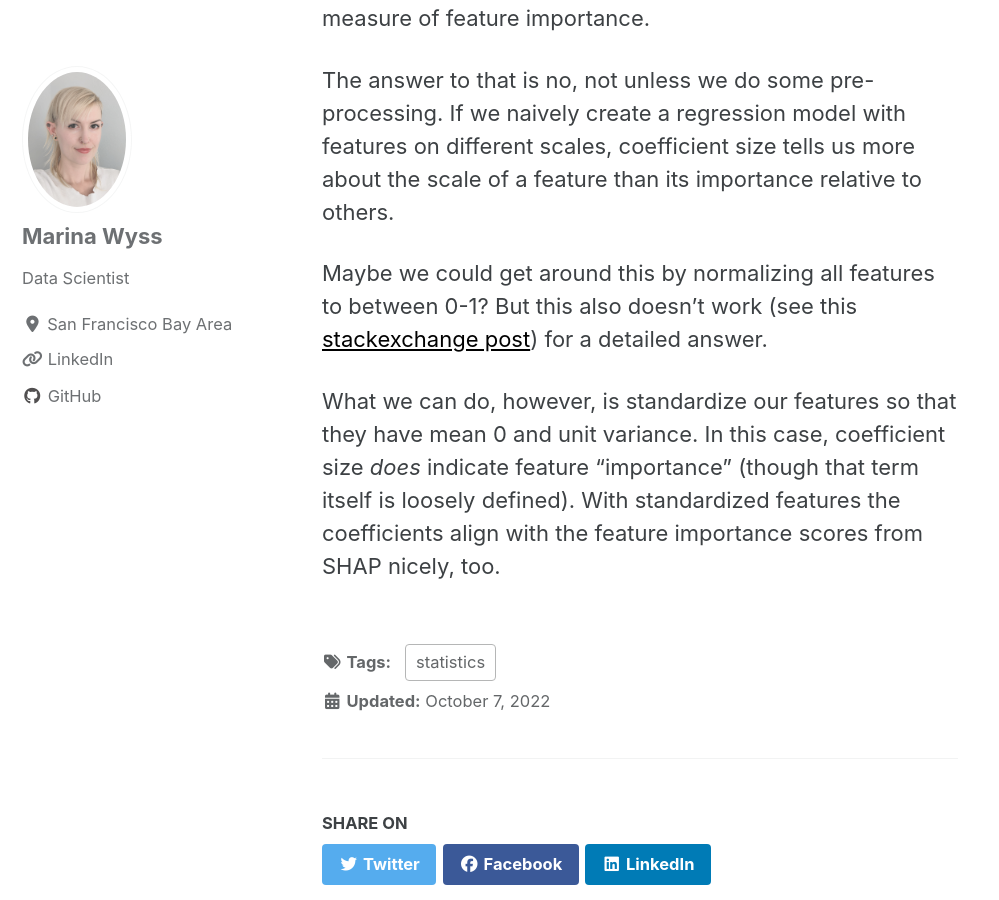
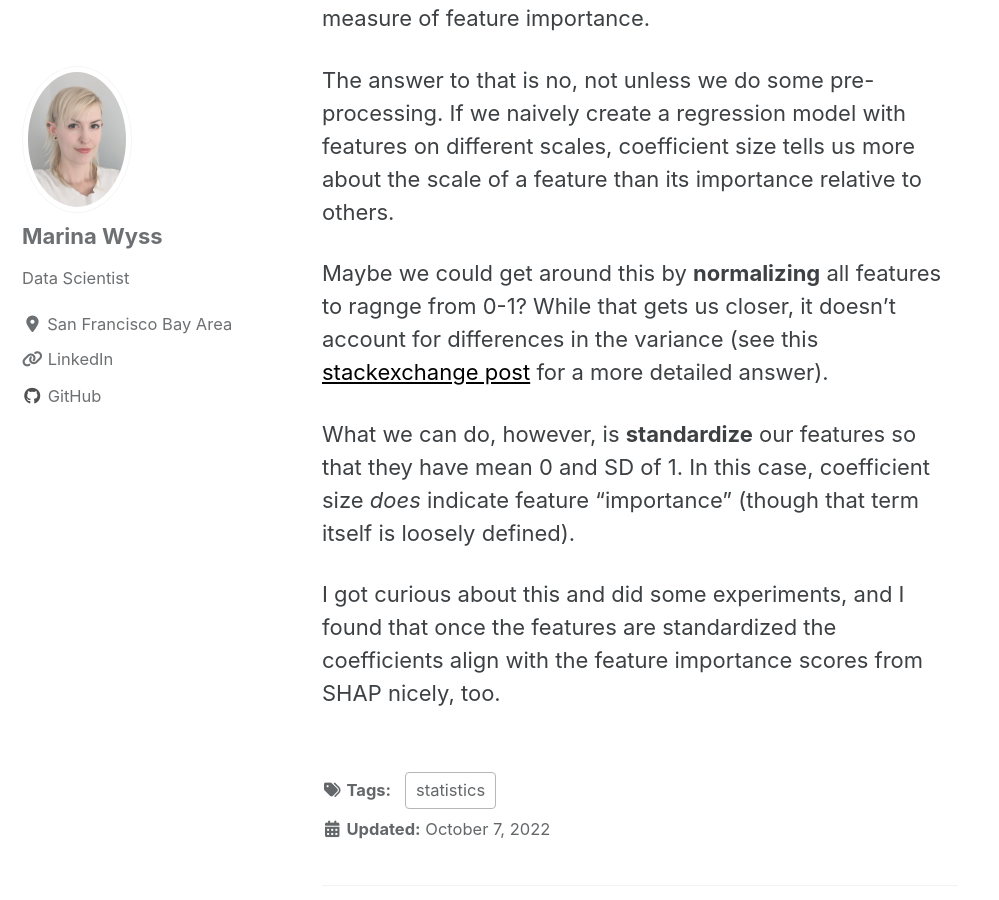
Before and after one commit to MarinaWyss/MarinaWyss.github.io, a Jekyll site: the page built from _posts/2022-10-07-coef-importance.md, in a window 1280 px wide and 900 px high, scrolled down 332 px. Shown: the whole window, without its empty margins (0-999 px from the left). Built offline with Jekyll 4.4.1, drawn with Linux system fonts in a browser that asks for light colours; cached includes are drawn as plain includes; nearby versions of some CDN libraries.

Commit message:
blog edits

```diff
--- a/_posts/2022-10-07-coef-importance.md
+++ b/_posts/2022-10-07-coef-importance.md
@@ -9,6 +9,8 @@ I recently started a new position where I've been supporting a team with more st
 
 The answer to that is no, not unless we do some pre-processing. If we naively create a regression model with features on different scales, coefficient size tells us more about the scale of a feature than its importance relative to others.
 
-Maybe we could get around this by normalizing all features to between 0-1? But this also doesn't work (see this [stackexchange post](https://stats.stackexchange.com/questions/202221/for-linear-classifiers-do-larger-coefficients-imply-more-important-features)) for a detailed answer.
+Maybe we could get around this by **normalizing** all features to ragnge from 0-1? While that gets us closer, it doesn't account for differences in the variance (see this [stackexchange post](https://stats.stackexchange.com/questions/202221/for-linear-classifiers-do-larger-coefficients-imply-more-important-features) for a more detailed answer).
 
-What we can do, however, is standardize our features so that they have mean 0 and unit variance. In this case, coefficient size *does* indicate feature "importance" (though that term itself is loosely defined). With standardized features the coefficients align with the feature importance scores from SHAP nicely, too.
+What we can do, however, is **standardize** our features so that they have mean 0 and SD of 1. In this case, coefficient size *does* indicate feature "importance" (though that term itself is loosely defined).
+
+I got curious about this and did some experiments, and I found that once the features are standardized the coefficients align with the feature importance scores from SHAP nicely, too.
```
